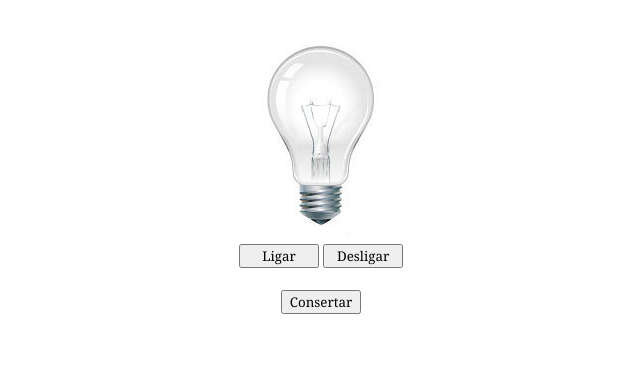
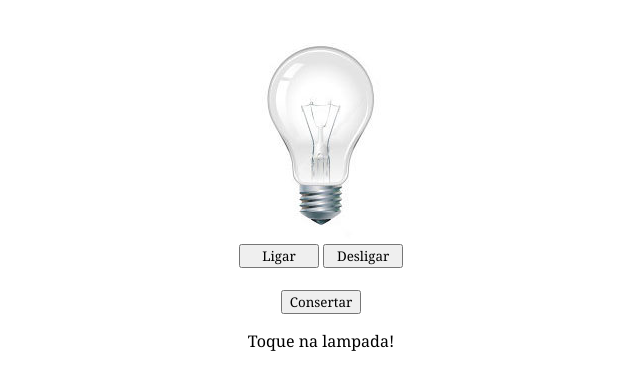
Before and after one commit to Gabrx7/lampada, a plain HTML site: page index.html in a window 1280 px wide. Shown: the part 75-464 px from the top of the page, without its empty margins (319-959 px from the left). Drawn offline with Linux system fonts and the light colour scheme.

Commit message:
Update index.html

```diff
--- a/index.html
+++ b/index.html
@@ -26,6 +26,8 @@
             <button id="consertar">Consertar</button>
         </div>
 
+        <p>Toque na lampada!</p>
+
     </main>
 
     <script src="script.js"></script>
```
